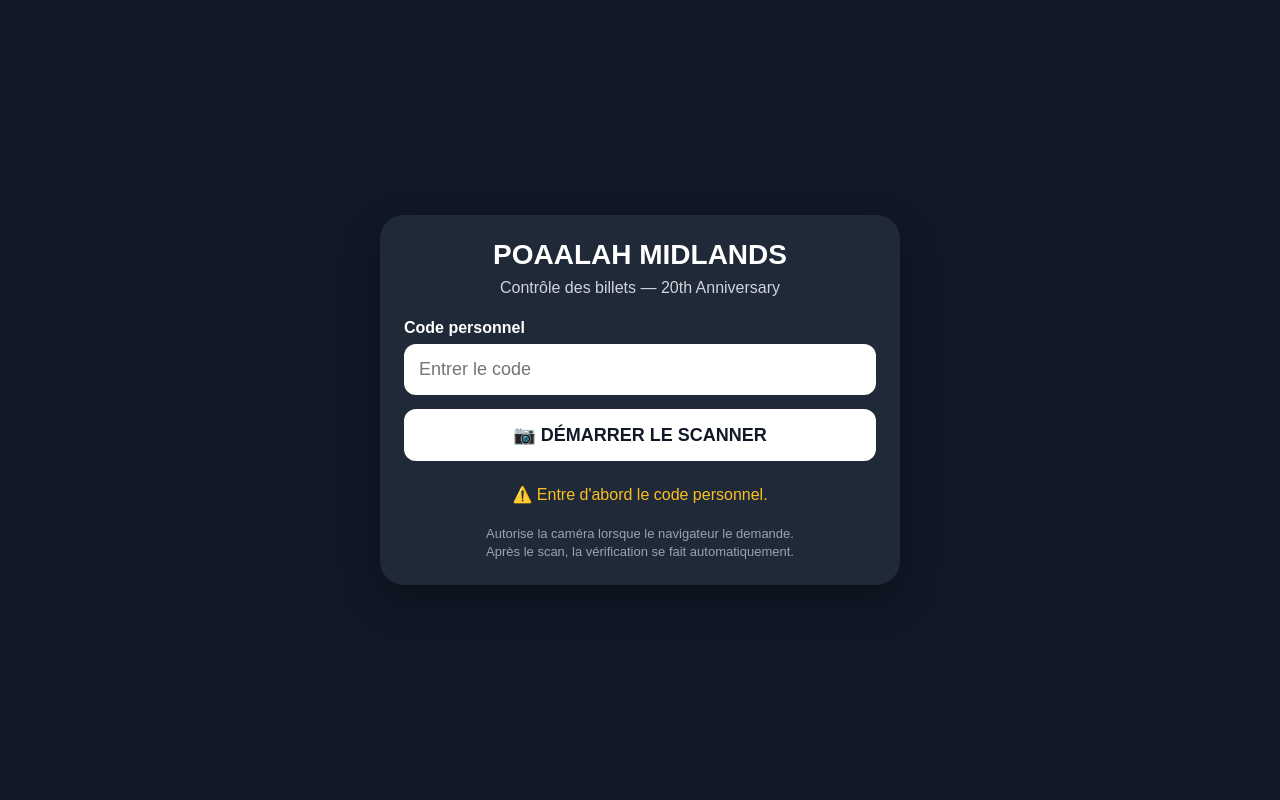
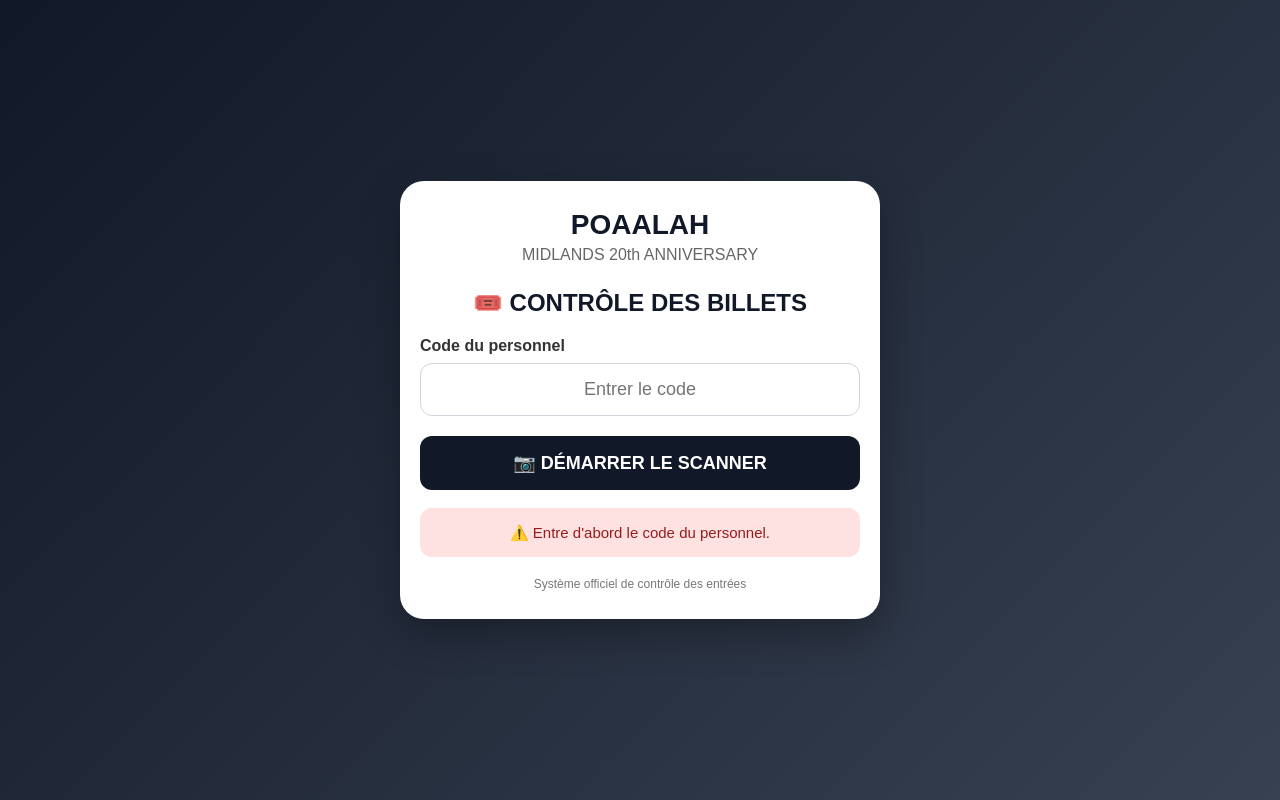
Before and after one commit to mboashipping-creator/POAALAH-SCANNER, a plain HTML site: page index.html in a window 1280 px wide. Both pictures are taken after a click on the button "📷 DÉMARRER LE SCANNER". Drawn offline with Linux system fonts and the light colour scheme.

Commit message:
Update index.html

```diff
--- a/index.html
+++ b/index.html
@@ -1,168 +1,624 @@
 <!DOCTYPE html>
 <html lang="fr">
+
 <head>
+
   <meta charset="UTF-8">
-  <meta name="viewport" content="width=device-width, initial-scale=1.0">
-  <title>POAALAH — Scanner billets</title>
-  <script src="https://unpkg.com/html5-qrcode" type="text/javascript"></script>
+
+  <meta
+    name="viewport"
+    content="width=device-width, initial-scale=1.0"
+  >
+
+  <title>POAALAH - Scanner</title>
+
+  <script
+    src="https://unpkg.com/html5-qrcode"
+    type="text/javascript">
+  </script>
+
   <style>
-    * { box-sizing: border-box; }
+
+    * {
+      box-sizing: border-box;
+    }
+
     body {
       margin: 0;
+      padding: 20px;
       min-height: 100vh;
+
       font-family: Arial, sans-serif;
-      background: #111827;
-      color: white;
+
+      background:
+        linear-gradient(
+          135deg,
+          #111827,
+          #374151
+        );
+
       display: flex;
       justify-content: center;
       align-items: center;
-      padding: 20px;
     }
-    .app {
+
+    .card {
       width: 100%;
-      max-width: 520px;
-      background: #1f2937;
+      max-width: 480px;
+
+      background: white;
+
       border-radius: 24px;
-      padding: 24px;
-      box-shadow: 0 15px 40px rgba(0,0,0,.35);
+
+      padding: 28px 20px;
+
+      text-align: center;
+
+      box-shadow:
+        0 15px 40px rgba(0,0,0,0.30);
     }
-    h1 { text-align: center; margin: 0 0 8px; font-size: 28px; }
-    .subtitle { text-align: center; color: #d1d5db; margin-bottom: 22px; }
-    label { display: block; margin-bottom: 7px; font-weight: bold; }
+
+    .logo {
+      font-size: 28px;
+      font-weight: bold;
+
+      margin-bottom: 5px;
+
+      color: #111827;
+    }
+
+    .event {
+      font-size: 16px;
+
+      color: #666;
+
+      margin-bottom: 25px;
+    }
+
+    h2 {
+      margin: 0 0 20px;
+
+      color: #111827;
+    }
+
+    #reader {
+      width: 100%;
+
+      max-width: 400px;
+
+      margin: 0 auto 20px;
+    }
+
+    .pin-box {
+      margin-bottom: 20px;
+    }
+
+    label {
+      display: block;
+
+      text-align: left;
+
+      margin-bottom: 8px;
+
+      font-weight: bold;
+
+      color: #333;
+    }
+
     input {
       width: 100%;
+
       padding: 15px;
-      border: 0;
+
+      border: 1px solid #d1d5db;
+
       border-radius: 12px;
+
       font-size: 18px;
-      margin-bottom: 14px;
+
+      text-align: center;
+
+      outline: none;
     }
+
+    input:focus {
+      border-color: #111827;
+    }
+
     button {
       width: 100%;
-      padding: 15px;
-      border: 0;
+
+      padding: 16px;
+
+      border: none;
+
       border-radius: 12px;
+
+      background: #111827;
+
+      color: white;
+
       font-size: 18px;
+
       font-weight: bold;
+
       cursor: pointer;
-      background: white;
-      color: #111827;
-      margin-bottom: 12px;
     }
-    #reader {
-      width: 100%;
-      margin-top: 15px;
-      overflow: hidden;
-      border-radius: 16px;
-      background: #000;
+
+    button:active {
+      transform: scale(0.98);
     }
+
+    button:disabled {
+      opacity: 0.5;
+      cursor: not-allowed;
+    }
+
     .status {
-      text-align: center;
-      min-height: 25px;
-      margin-top: 12px;
-      color: #fbbf24;
-    }
-    .hidden { display: none; }
-    .small {
-      text-align: center;
-      color: #9ca3af;
-      font-size: 13px;
-      margin-top: 15px;
+      margin-top: 18px;
+
+      padding: 14px;
+
+      border-radius: 12px;
+
+      background: #f3f4f6;
+
+      color: #374151;
+
+      font-size: 15px;
+
       line-height: 1.4;
     }
+
+    .success {
+      background: #dcfce7;
+      color: #166534;
+    }
+
+    .error {
+      background: #fee2e2;
+      color: #991b1b;
+    }
+
+    .footer {
+      margin-top: 20px;
+
+      font-size: 12px;
+
+      color: #777;
+    }
+
   </style>
+
 </head>
+
+
 <body>
-  <div class="app">
-    <h1>POAALAH MIDLANDS</h1>
-    <div class="subtitle">Contrôle des billets — 20th Anniversary</div>
 
-    <label for="pin">Code personnel</label>
-    <input id="pin" type="password" inputmode="numeric" placeholder="Entrer le code">
 
-    <button id="startBtn" onclick="startScanner()">📷 DÉMARRER LE SCANNER</button>
+<div class="card">
 
-    <div id="reader" class="hidden"></div>
-    <div id="status" class="status"></div>
-
-    <form id="verifyForm" method="POST" action="https://script.google.com/macros/s/AKfycbw67DipS-ZiVHUZchHVcUXUs-egBcmGIXoL59Vlq9U7PTvTm4IIuFjpP6gJcMCquxwi/exec">
-      <input type="hidden" name="ticketId" id="ticketId">
-      <input type="hidden" name="pin" id="pinHidden">
-    </form>
-
-    <div class="small">
-      Autorise la caméra lorsque le navigateur le demande.<br>
-      Après le scan, la vérification se fait automatiquement.
-    </div>
+  <div class="logo">
+    POAALAH
   </div>
 
+  <div class="event">
+    MIDLANDS 20th ANNIVERSARY
+  </div>
+
+
+  <h2>
+    🎟️ CONTRÔLE DES BILLETS
+  </h2>
+
+
+  <div class="pin-box">
+
+    <label for="pin">
+      Code du personnel
+    </label>
+
+    <input
+      id="pin"
+      type="password"
+      inputmode="numeric"
+      placeholder="Entrer le code"
+      autocomplete="off"
+    >
+
+  </div>
+
+
+  <button
+    id="startButton"
+    onclick="demarrerScanner()">
+
+    📷 DÉMARRER LE SCANNER
+
+  </button>
+
+
+  <div
+    id="reader"
+    style="display:none;">
+  </div>
+
+
+  <div
+    id="status"
+    class="status">
+
+    Entrez le code du personnel,
+    puis démarrez le scanner.
+
+  </div>
+
+
+  <div class="footer">
+
+    Système officiel de contrôle des entrées
+
+  </div>
+
+</div>
+
+
 <script>
-  let scanner = null;
-  let scanning = false;
 
-  async function startScanner() {
-    const pin = document.getElementById("pin").value.trim();
 
-    if (!pin) {
-      document.getElementById("status").textContent = "⚠️ Entre d'abord le code personnel.";
-      return;
+/* =====================================================
+   URL DE TON APPLICATION GOOGLE APPS SCRIPT
+   ===================================================== */
+
+const APPS_SCRIPT_URL =
+  "https://script.google.com/macros/s/AKfycby-xfr0nWuNCMVozDFDjtH6hJyJS7EY3eoHht1ePzklJiNYZDwjOcXMmD5CVdFPT9qO/exec";
+
+
+/* =====================================================
+   VARIABLES
+   ===================================================== */
+
+let scanner = null;
+
+let scanEnCours = false;
+
+
+/* =====================================================
+   DÉMARRER LE SCANNER
+   ===================================================== */
+
+async function demarrerScanner() {
+
+  const pin =
+    document
+      .getElementById("pin")
+      .value
+      .trim();
+
+
+  /* Vérifier le code */
+
+  if (!pin) {
+
+    afficherStatus(
+      "⚠️ Entre d'abord le code du personnel.",
+      "error"
+    );
+
+    return;
+  }
+
+
+  /* Vérifier l'URL */
+
+  if (
+    APPS_SCRIPT_URL ===
+    "COLLE_ICI_TON_URL_APPS_SCRIPT_EN_EXEC"
+  ) {
+
+    afficherStatus(
+      "⚠️ L'URL Apps Script n'a pas encore été configurée.",
+      "error"
+    );
+
+    return;
+  }
+
+
+  /* Préparer l'écran */
+
+  document
+    .getElementById("reader")
+    .style.display = "block";
+
+
+  document
+    .getElementById("startButton")
+    .disabled = true;
+
+
+  afficherStatus(
+    "📷 Ouverture de la caméra...",
+    ""
+  );
+
+
+  scanEnCours = false;
+
+
+  try {
+
+    scanner =
+      new Html5Qrcode("reader");
+
+
+    await scanner.start(
+
+      {
+        facingMode: "environment"
+      },
+
+      {
+        fps: 10,
+
+        qrbox: {
+          width: 260,
+          height: 260
+        }
+      },
+
+      onScanSuccess,
+
+      function(errorMessage) {
+
+        /*
+
+        Les erreurs de lecture normales
+        sont ignorées.
+
+        */
+
+      }
+
+    );
+
+
+    afficherStatus(
+      "📷 Scanner prêt. Place le QR code dans le cadre.",
+      "success"
+    );
+
+
+  } catch (error) {
+
+    console.error(error);
+
+
+    afficherStatus(
+
+      "❌ Impossible d'ouvrir la caméra. " +
+      "Vérifie que le navigateur a autorisé " +
+      "l'utilisation de la caméra.",
+
+      "error"
+
+    );
+
+
+    document
+      .getElementById("startButton")
+      .disabled = false;
+
+  }
+
+}
+
+
+/* =====================================================
+   QR CODE DÉTECTÉ
+   ===================================================== */
+
+async function onScanSuccess(decodedText) {
+
+  /* Empêcher plusieurs lectures */
+
+  if (scanEnCours) {
+    return;
+  }
+
+  scanEnCours = true;
+
+
+  console.log(
+    "QR détecté :",
+    decodedText
+  );
+
+
+  /* Arrêter la caméra */
+
+  try {
+
+    if (scanner) {
+
+      await scanner.stop();
+
+      await scanner.clear();
+
     }
 
-    document.getElementById("status").textContent = "Ouverture de la caméra…";
-    document.getElementById("reader").classList.remove("hidden");
-    document.getElementById("startBtn").disabled = true;
+  } catch (error) {
 
-    scanner = new Html5Qrcode("reader");
+    console.log(
+      "Arrêt scanner :",
+      error
+    );
 
-    try {
-      await scanner.start(
-        { facingMode: "environment" },
-        {
-          fps: 10,
-          qrbox: { width: 250, height: 250 }
-        },
-        onScanSuccess,
-        function(errorMessage) {}
-      );
-
-      scanning = true;
-      document.getElementById("status").textContent = "📷 Place le QR code dans le cadre.";
-
-    } catch (error) {
-      document.getElementById("status").textContent =
-        "❌ Impossible d'ouvrir la caméra. Vérifie que la page est en HTTPS et que la caméra est autorisée.";
-      document.getElementById("reader").classList.add("hidden");
-      document.getElementById("startBtn").disabled = false;
-      scanner = null;
-    }
   }
 
-  async function onScanSuccess(decodedText) {
-    if (!scanning) return;
 
-    scanning = false;
+  /* Récupérer le PIN */
 
-    try {
-      await scanner.stop();
-    } catch (e) {}
+  const pin =
+    document
+      .getElementById("pin")
+      .value
+      .trim();
 
-    document.getElementById("status").textContent = "✅ QR détecté — vérification…";
 
-    const ticketId = String(decodedText || "").trim();
+  /* Message */
 
-    if (!ticketId) {
-      document.getElementById("status").textContent = "❌ QR code vide.";
-      document.getElementById("startBtn").disabled = false;
-      scanning = false;
-      return;
-    }
+  afficherStatus(
+    "⏳ Vérification du billet...",
+    ""
+  );
 
-    document.getElementById("ticketId").value = ticketId;
-    document.getElementById("pinHidden").value =
-      document.getElementById("pin").value.trim();
 
-    document.getElementById("verifyForm").submit();
+  /*
+   * IMPORTANT :
+   *
+   * Le QR actuel contient le Ticket ID.
+   *
+   * On l'envoie à Apps Script avec
+   * le code du personnel.
+   */
+
+
+  envoyerBillet(
+    decodedText,
+    pin
+  );
+
+}
+
+
+/* =====================================================
+   ENVOYER LE BILLET À GOOGLE APPS SCRIPT
+   ===================================================== */
+
+function envoyerBillet(
+  ticketId,
+  pin
+) {
+
+
+  /*
+   * Création d'un formulaire invisible.
+   *
+   * POST = le PIN n'apparaît pas
+   * dans l'URL.
+   */
+
+
+  const form =
+    document.createElement("form");
+
+
+  form.method = "POST";
+
+  form.action =
+    APPS_SCRIPT_URL;
+
+  form.style.display =
+    "none";
+
+
+  /* Ticket ID */
+
+  const ticketInput =
+    document.createElement("input");
+
+  ticketInput.type =
+    "hidden";
+
+  ticketInput.name =
+    "ticketId";
+
+  ticketInput.value =
+    ticketId;
+
+
+  /* PIN */
+
+  const pinInput =
+    document.createElement("input");
+
+  pinInput.type =
+    "hidden";
+
+  pinInput.name =
+    "pin";
+
+  pinInput.value =
+    pin;
+
+
+  form.appendChild(
+    ticketInput
+  );
+
+  form.appendChild(
+    pinInput
+  );
+
+
+  document.body.appendChild(
+    form
+  );
+
+
+  /* Envoyer */
+
+  form.submit();
+
+}
+
+
+/* =====================================================
+   AFFICHER UN MESSAGE
+   ===================================================== */
+
+function afficherStatus(
+  message,
+  type
+) {
+
+  const status =
+    document.getElementById(
+      "status"
+    );
+
+
+  status.textContent =
+    message;
+
+
+  status.className =
+    "status";
+
+
+  if (type === "success") {
+
+    status.classList.add(
+      "success"
+    );
+
   }
+
+
+  if (type === "error") {
+
+    status.classList.add(
+      "error"
+    );
+
+  }
+
+}
+
 </script>
+
+
 </body>
+
 </html>
```
